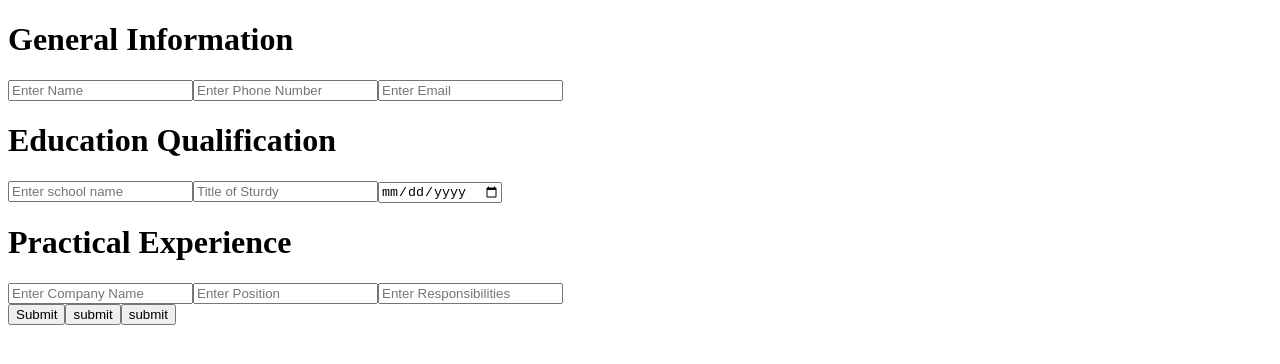
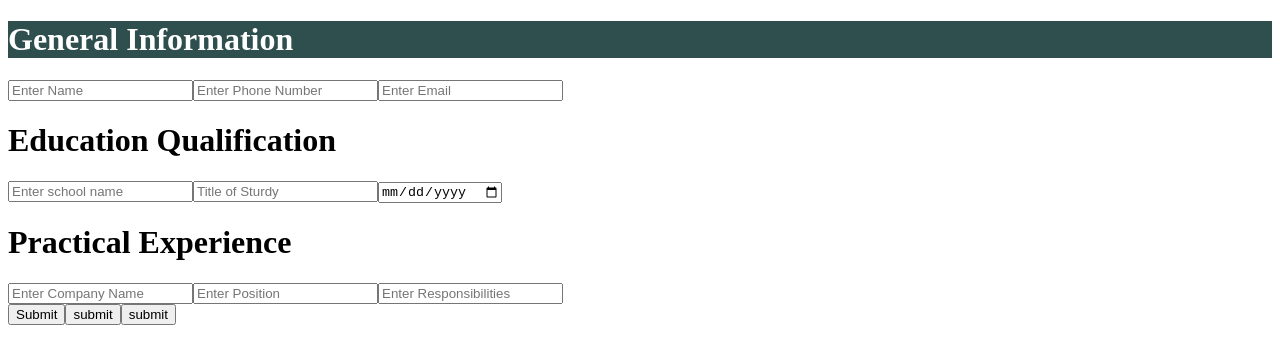
Before and after one commit to sundaymark2020/cv-application, a React (Vite) app: page / in a window 1280 px wide. Shown: the top 364 px of the page. Built offline with nearby package versions, Linux system fonts and the light colour scheme.

Commit message:
created the stylesheet file

```diff
--- a/src/App.jsx
+++ b/src/App.jsx
@@ -2,7 +2,7 @@ import { useState } from "react";
 import GeneralInfo from "./components/GeneralInfo";
 import EducationalExperience from "./components/EducationalExperience";
 import PracticalExperience from "./components/PracticalExperience";
-
+import './Styles.css'
 
 export default function App() {
   const [general, setGeneral] = useState({
--- a/src/Styles.css
+++ b/src/Styles.css
@@ -0,0 +1,4 @@
+.general{
+    background-color: darkslategray;
+    color: white;
+}
--- a/src/components/generalinfo.jsx
+++ b/src/components/generalinfo.jsx
@@ -15,7 +15,7 @@ export default function GeneralInfo({ data, isEditing, onChange }) {
 
   return (
     <div>
-      <h1>General Information</h1>
+      <h1 className="general">General Information</h1>
 
       {isEditing ? (
         <>
```
